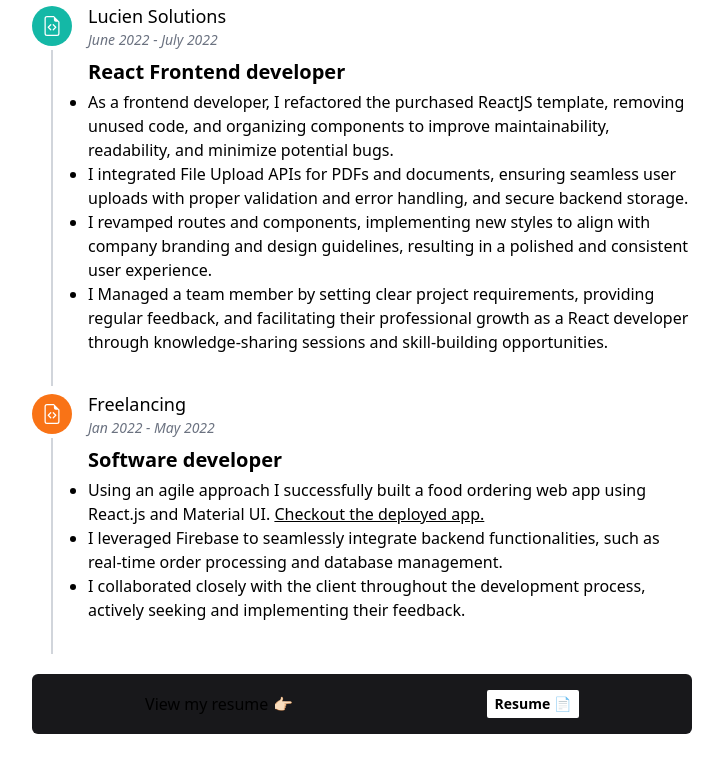
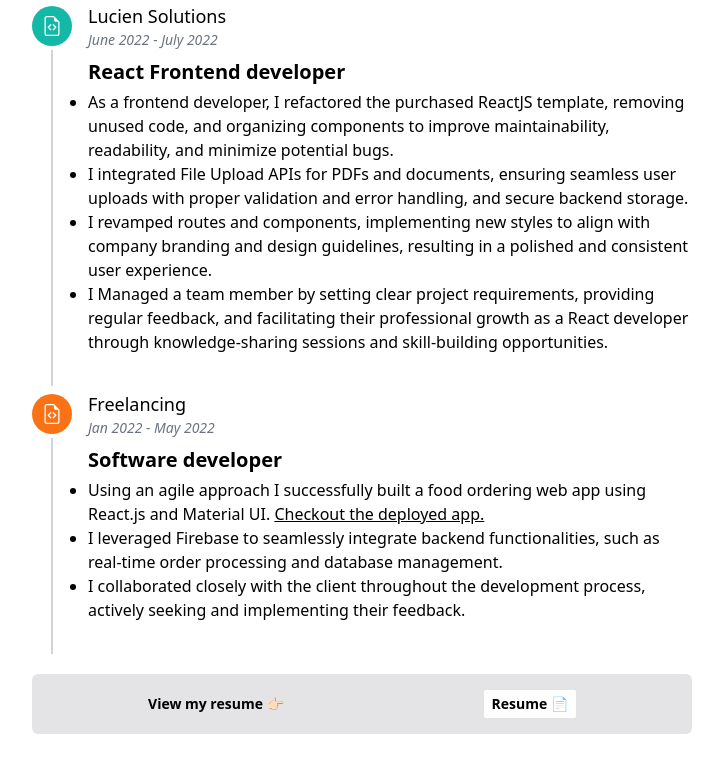
Before and after one commit to saadsiddiqui07/saad.portfolio, a Next.js app: page /experience in a window 1280 px wide. Shown: the part 1226-1998 px from the top of the page, without its empty margins (278-1001 px from the left). Built offline with nearby package versions, Linux system fonts and the light colour scheme.

Commit message:
change resume link stylings

```diff
--- a/pages/experience/index.tsx
+++ b/pages/experience/index.tsx
@@ -51,8 +51,8 @@ const ExperiencePage = () => {
       <main className="mt-6 mx-4">
         <h1 className="text-3xl md:text-4xl">Industry Experience</h1>
         <Steps />
-        <div className="bg-zinc-900 flex flex-row items-center justify-around p-3 md:p-4 rounded-md">
-          <p className="text sm md:text-md">View my resume 👉🏻</p>
+        <div className="bg-zinc-200 dark:bg-zinc-900 flex flex-row items-center justify-around p-3 md:p-4 rounded-md">
+          <p className="text-sm md:text-md font-semibold">View my resume 👉🏻</p>
           <a
             href="https://drive.google.com/file/d/1yCMnFhj3ea12Z0yr1oE0psJZNMe4ybBF/view"
             target="_blank"
```
